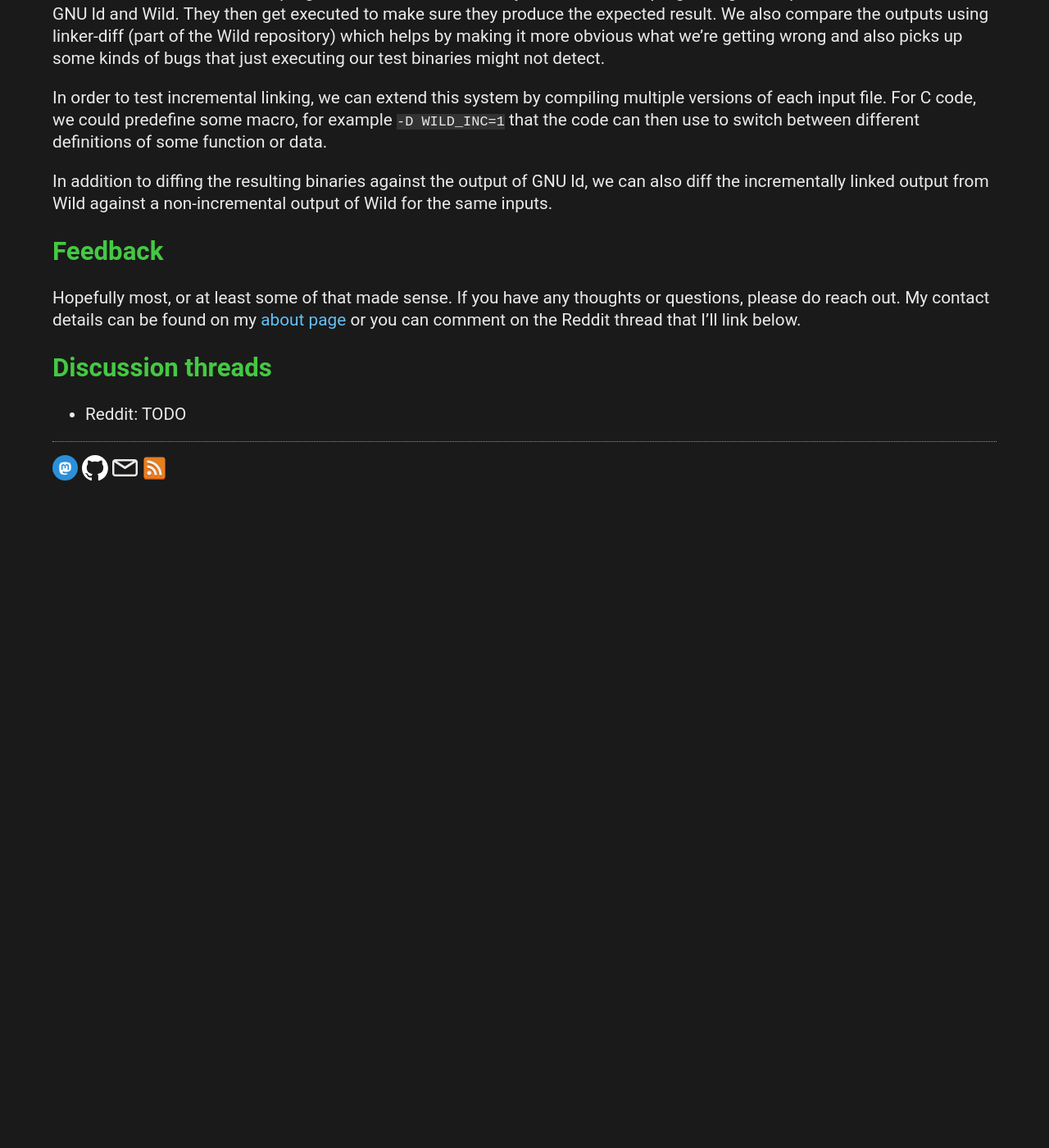
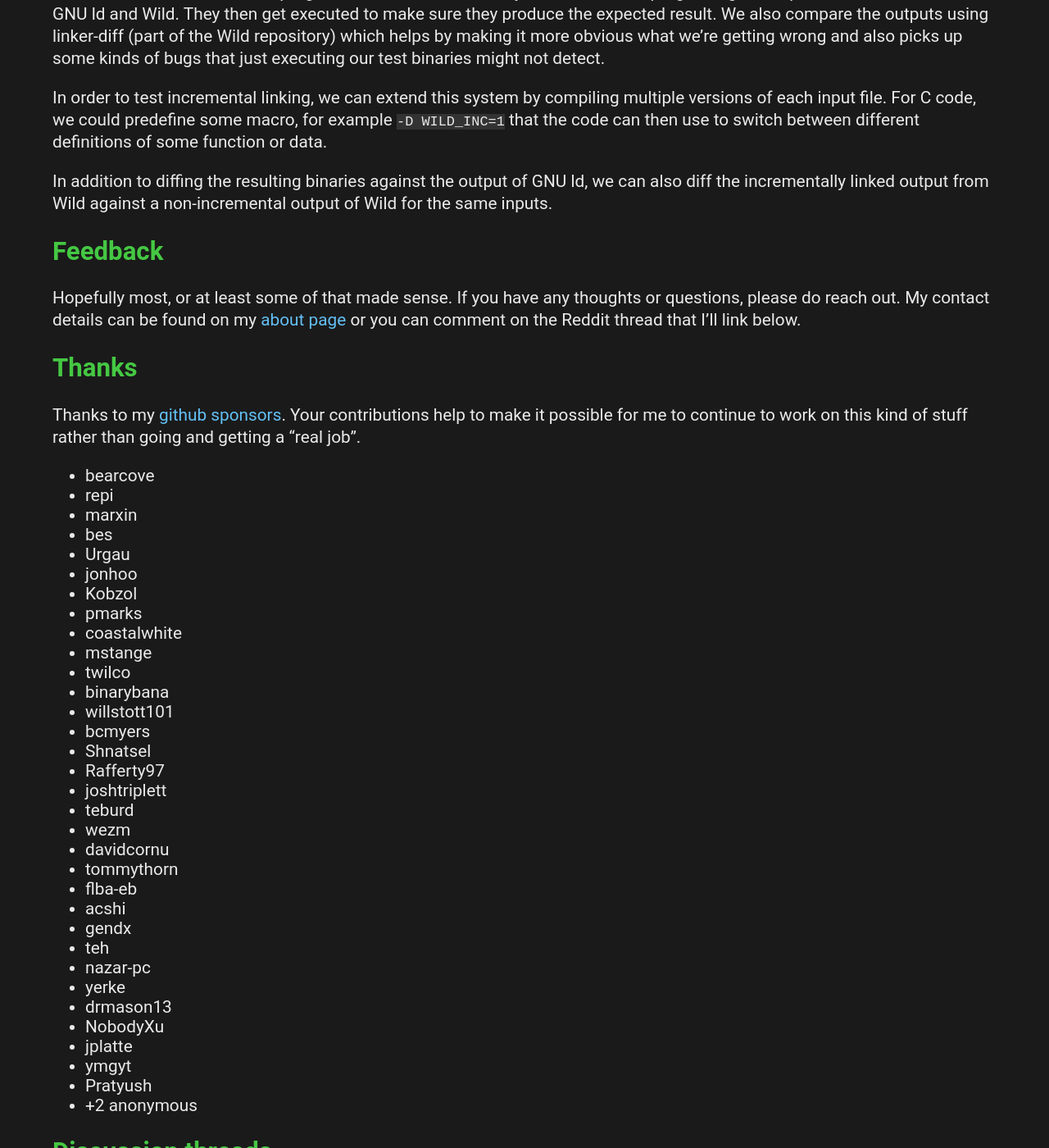
Before and after one commit to davidlattimore/davidlattimore.github.io, a Jekyll site: the page built from _posts/2024-11-20-designing-wilds-incremental-linking.md, in a window 1280 px wide and 1400 px high, scrolled down 7724 px. Shown: the whole window at 82% size. Built offline with Jekyll 4.4.1, drawn with Linux system fonts in a browser that asks for light colours; before the commit the page ends 8334 px from its top, so only the background shows below that.

Commit message:
Thank sponsors in latest post

```diff
--- a/_posts/2024-11-20-designing-wilds-incremental-linking.md
+++ b/_posts/2024-11-20-designing-wilds-incremental-linking.md
@@ -359,6 +359,46 @@ Hopefully most, or at least some of that made sense. If you have any thoughts or
 do reach out. My contact details can be found on my [about page](/about) or you can comment on the
 Reddit thread that I'll link below.
 
+# Thanks
+
+Thanks to my [github sponsors](https://github.com/sponsors/davidlattimore). Your contributions help
+to make it possible for me to continue to work on this kind of stuff rather than going and getting a
+"real job".
+
+* bearcove
+* repi
+* marxin
+* bes
+* Urgau
+* jonhoo
+* Kobzol
+* pmarks
+* coastalwhite
+* mstange
+* twilco
+* binarybana
+* willstott101
+* bcmyers
+* Shnatsel
+* Rafferty97
+* joshtriplett
+* teburd
+* wezm
+* davidcornu
+* tommythorn
+* flba-eb
+* acshi
+* gendx
+* teh
+* nazar-pc
+* yerke
+* drmason13
+* NobodyXu
+* jplatte
+* ymgyt
+* Pratyush
+* +2 anonymous
+
 # Discussion threads
 
 * Reddit: TODO
```
